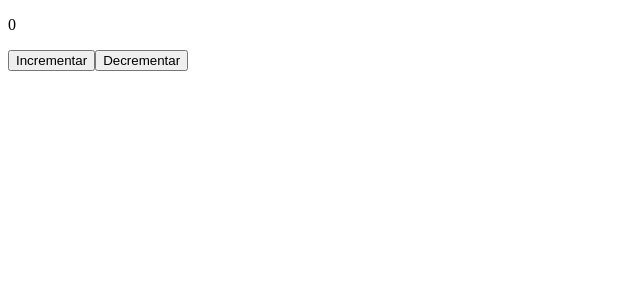
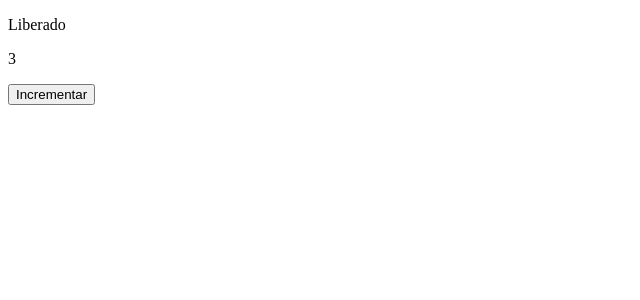
Before and after one commit to matsoaresp/Praticas-nextjs, a React (Vite) app: page / in a window 1280 px wide. Shown: the top 300 px of the page, without its empty margins (0-640 px from the left). Built offline with nearby package versions, Linux system fonts and the light colour scheme.

Commit message:
Novo exercicio

```diff
--- a/src/App.tsx
+++ b/src/App.tsx
@@ -1,3 +1,4 @@
+import FormBotaoInteligente from "./components/FormBotaoInteligente";
 import FormContador from "./components/FormContador";
 
 
@@ -5,9 +6,9 @@ function App() {
 
 return (
   <div>
-  <FormContador>
+    <FormBotaoInteligente>
 
-  </FormContador>
+    </FormBotaoInteligente>
 </div>
 )
 }
--- /dev/null
+++ b/src/components/BotaoInteligente/index.tsx
@@ -0,0 +1,19 @@
+type BotaoInteligenteProps = {
+
+    text: string
+    disabled: boolean
+    contador: number
+    onClick: (contador: any) => void
+}
+
+
+export default function BotaoInteligente ({text, disabled,contador, onClick}: BotaoInteligenteProps) {
+
+
+    return (
+        <div>
+            <p>{contador}</p>
+            <button disabled={disabled}  onClick={onClick}>{text}</button>
+        </div>
+    )
+}
--- /dev/null
+++ b/src/components/FormBotaoInteligente/index.tsx
@@ -0,0 +1,31 @@
+import { useEffect, useState } from "react"
+import BotaoInteligente from "../BotaoInteligente"
+
+export default function FormBotaoInteligente() {
+
+    const [contador, setIsContador] = useState (3)
+    const [isDisabled, setIsDisabled] = useState (true)
+
+
+    useEffect(() => {
+        setIsDisabled(contador % 2 == 0);
+    }, [contador])
+
+    function incrementar ()  {
+            setIsContador (prev => prev + 1)
+    }
+
+    return (
+        <div>
+
+            <p>{isDisabled ? "Bloqueado" : "Liberado"}</p>
+            <BotaoInteligente
+            disabled={isDisabled}
+            onClick={incrementar}
+            text="Incrementar"
+            contador={contador}>
+
+            </BotaoInteligente>
+        </div>
+    )
+}
```
